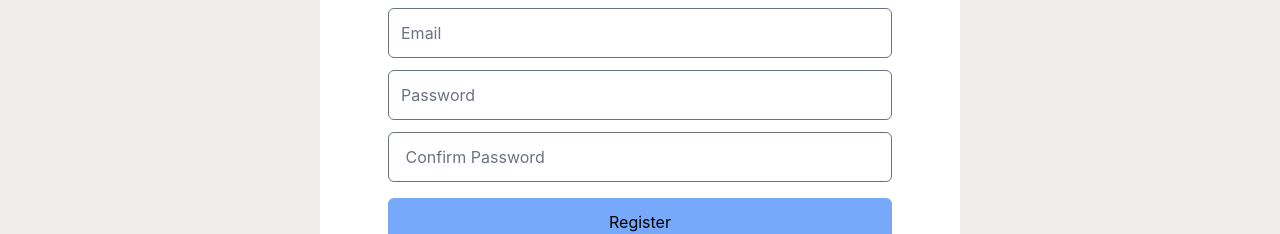
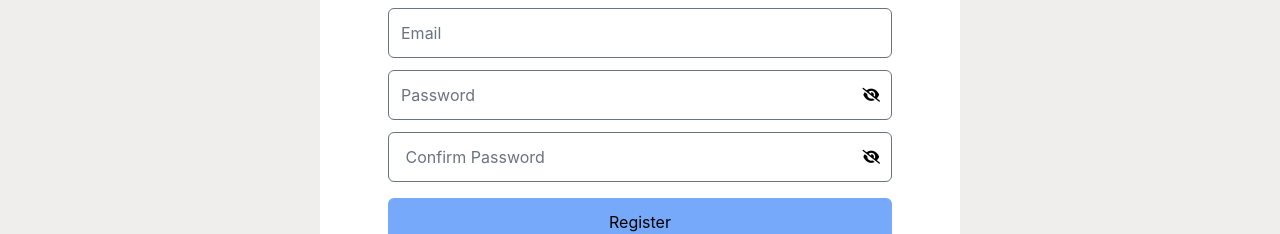
Before and after one commit to manojbastakoti/Bookshelf_frontend, a React (Vite) app: page /register in a window 1280 px wide. Shown: the part 268-502 px from the top of the page. Built offline with nearby package versions, Linux system fonts and the light colour scheme; no server answers; a web font is replaced by a local one.

Commit message:
preview password added

```diff
--- a/src/components/Post.jsx
+++ b/src/components/Post.jsx
@@ -26,8 +26,11 @@ function Post({id,title,introduction,author,image,createdAt}){
           {truncateText(introduction,50)}
           </p>
         </div>
-      <div className="date py-1">
+      <div className="date py-1 flex justify-between pr-2">
         <p className="italic text-slate-500">Posted:<span>{createdAt}</span></p>
+        <p className="text-green-700 font-semibold">
+          <i className="fa-solid fa-eye"></i> <span>10</span>
+        </p>
       </div>
       <div className="author flex justify-between pt-1">
         <p className="text-[#6C9BCF] font-semibold">Author:<span>{author}</span></p>
--- a/src/pages/Blog.jsx
+++ b/src/pages/Blog.jsx
@@ -66,9 +66,15 @@ const{profile}=useContext(UserContext)
         <Post {...post} key={index}/>
       ))}
 
-
-
     </div>
+    {posts.length > 10 && (
+        <div className="see-more flex justify-center items-center pt-4 pb-3">
+          <div className="cursor-pointer flex flex-col justify-center items-center ">
+            <h1 className="text-md font-semibold">See More</h1>
+            <i className="fa-solid fa-angles-down"></i>
+          </div>
+        </div>
+      )}
     </>
   )
 }
--- a/src/pages/Login.jsx
+++ b/src/pages/Login.jsx
@@ -1,9 +1,9 @@
 // import {useFormik } from 'formik';
-import axios from 'axios';
-import { useContext, useState } from 'react';
-import {Link, useNavigate } from 'react-router-dom';
+import axios from "axios";
+import { useContext, useState } from "react";
+import { Link, useNavigate } from "react-router-dom";
 import { toast } from "react-toastify";
-import { UserContext } from '../context/UserContext';
+import { UserContext } from "../context/UserContext";
 
 const BASE_URL = "http://localhost:8000/user";
 const Login = () => {
@@ -12,7 +12,9 @@ const Login = () => {
     email: "",
     password: "",
   });
-  const {setProfile}=useContext(UserContext);
+  const [passwordPreview, setPasswordPreview] = useState(false);
+
+  const { setProfile } = useContext(UserContext);
 
   const navigate = useNavigate();
   const [error, setError] = useState(null);
@@ -31,11 +33,11 @@ const Login = () => {
         method: "post",
         url: BASE_URL + "/login",
         data: input,
-        withCredentials:true,
+        withCredentials: true,
       });
       // actions.setSubmitting(false);
       // console.log(response);
-      const data =response.data;
+      const data = response.data;
 
       if (!data.success) {
         toast.success(response.data.message, {
@@ -43,26 +45,25 @@ const Login = () => {
         });
       }
 
-
       setProfile({
         user_id: data.data.user_id,
-        name:data.data.name,
-        email:data.data.email,
-
-      })
+        name: data.data.name,
+        email: data.data.email,
+      });
 
       // actions.resetForm();
       navigate("/home");
-
-    }catch(error) {
+    } catch (error) {
       toast.error(error.response.data.message);
-      console.log(error)
+      console.log(error);
     }
-
   };
 
   return (
-    <form className="pt-10 max-w-md mt-10 mx-auto bg-white  rounded-md dark:bg-[#252525] " onSubmit={loginUser}>
+    <form
+      className="pt-10 max-w-md mt-10 mx-auto bg-white  rounded-md dark:bg-[#252525] "
+      onSubmit={loginUser}
+    >
       <h1 className="text-3xl font-bold mb-4 text-center dark:text-white">
         Login
       </h1>
@@ -79,19 +80,31 @@ const Login = () => {
           }))
         }
       />
+      <div className="input-control relative">
         <input
           className="block w-[90%] mx-auto px-3 py-3 rounded-md outline-none mb-3 dark:bg-gray-700 dark:text-white"
           name="password"
-        type="text"
+          type={passwordPreview ? "text" :"password"}
           placeholder="Password"
           value={input.password}
           onChange={(e) =>
             setInput((prev) => ({
               email: prev.email,
-            password:e.target.value,
+              password: e.target.value,
             }))
           }
         />
+        <div
+          className="icon absolute top-3 right-10 cursor-pointer"
+          onClick={() => setPasswordPreview(!passwordPreview)}
+        >
+          {passwordPreview ? (
+            <i className="fa-solid fa-eye text-sm"></i>
+          ) : (
+            <i className="fa-solid fa-eye-slash text-sm"></i>
+          )}
+        </div>
+      </div>
       <div className="error-box pl-5">
         <p className="text-red-500 font-semibold text-sm">
           {error ? error : ""}
@@ -115,4 +128,4 @@ const Login = () => {
   );
 };
 
-export default Login
+export default Login;
--- a/src/pages/Register.jsx
+++ b/src/pages/Register.jsx
@@ -25,6 +25,9 @@ const validationSchema= Yup.object({
 
 const Register = () => {
   const [error, setError] = useState(null);
+  const [passwordPreview, setPasswordPreview] = useState(false);
+  const [confirmpasswordPreview, setconfirmPasswordPreview] = useState(false);
+
 
   const navigate= useNavigate();
   const onSubmit = async(values,actions) => {
@@ -97,27 +100,49 @@ const Register = () => {
         ) : null}
       </div>
 
-      <div className="form-control mb-3">
+      <div className="form-control mb-3 relative">
         <input
           className="block w-[90%] mx-auto px-3 py-3 rounded-md outline-none mb-3  dark:bg-gray-700 dark:text-white"
           name="password"
-          type="text"
+          type={passwordPreview ? "text" : "password"}
           placeholder="Password"
           {...formik.getFieldProps("password")}
         />
+         <div
+          className="icon absolute top-3 right-10 cursor-pointer"
+          onClick={() => setPasswordPreview(!passwordPreview)}
+        >
+          {passwordPreview ? (
+            <i className="fa-solid fa-eye text-sm"></i>
+          ) : (
+            <i className="fa-solid fa-eye-slash text-sm"></i>
+          )}
+        </div>
+
         {formik.touched.password && formik.errors.password ? (
           <div className="text-red-500 text-sm md:px-7 px-4">{formik.errors.password}</div>
         ) : null}
       </div>
 
-      <div className="form-control mb-3">
+      <div className="form-control mb-3 relative">
         <input
           className="block w-[90%] mx-auto px-3 py-3 rounded-md outline-none mb-3  dark:bg-gray-700 dark:text-white "
           name="confirmPassword"
-          type="text"
+          type={confirmpasswordPreview ? "text" : "password"}
           placeholder=" Confirm Password"
           {...formik.getFieldProps("confirmPassword")}
         />
+            <div
+          className="icon absolute top-3 right-10 cursor-pointer"
+          onClick={() => setconfirmPasswordPreview(!confirmpasswordPreview)}
+        >
+          {confirmpasswordPreview ? (
+            <i className="fa-solid fa-eye text-sm"></i>
+          ) : (
+            <i className="fa-solid fa-eye-slash text-sm"></i>
+          )}
+        </div>
+
         {formik.touched.confirmPassword && formik.errors.confirmPassword ? (
           <div className="text-red-500 text-sm md:px-7 px-4">{formik.errors.confirmPassword}</div>
         ) : null}
```
Lines whose indentation alone changed are shown as unchanged.
